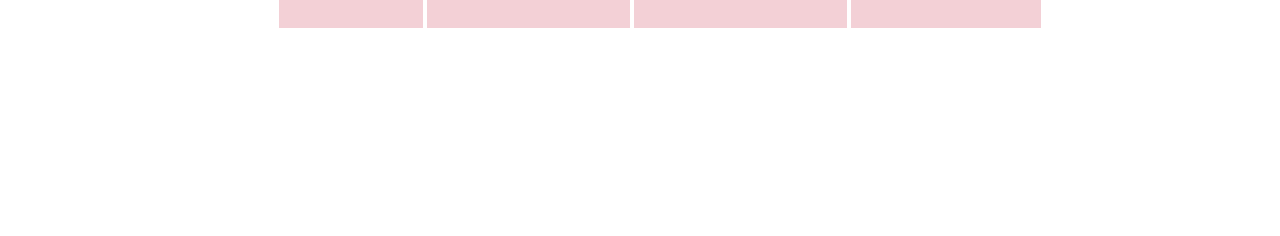
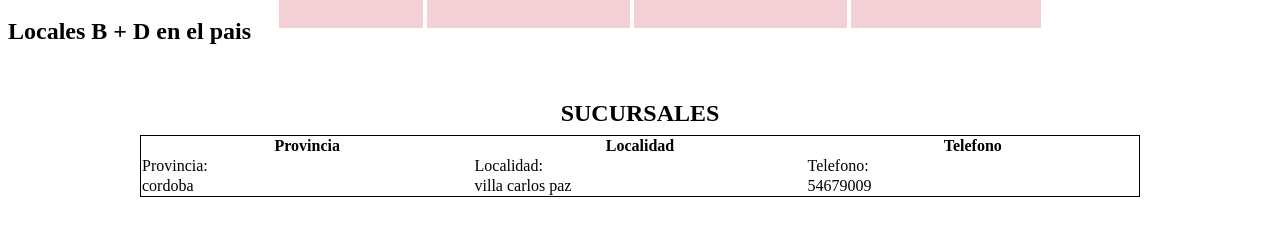
Before and after one commit to mariadrey17/Tiendaonline, a website: page pages/sucursales.html in a window 1280 px wide. Shown: the part 184-420 px from the top of the page. Drawn offline with Linux system fonts and the light colour scheme.

Commit message:
hice cambios en sucursales

```diff
--- a/pages/sucursales.html
+++ b/pages/sucursales.html
@@ -20,6 +20,37 @@
               </ul>
         </nav>
     </header>
+    <h2>Locales B + D en el pais </h2>
+      <div class="container-sucursales">
+        <table class="table">
+            <caption>Sucursales</caption>
+            <thead>
+                <tr>
+                <th>Provincia</th>
+                <th>Localidad</th>
+                <th>Telefono</th>
+                </tr>
 
+            </thead>
+
+            <tbody>
+                <tr>
+                    <td>Provincia:</td>
+                    <td>Localidad:</td>
+                    <td>Telefono:</td>
+
+
+                </tr>
+
+                <tr>
+                    <td>cordoba</td>
+                    <td>villa carlos paz</td>
+                    <td>54679009</td>
+                </tr>
+
+            </tbody>
+        </table>
+
+      </div>
 </body>
 </html>
--- a/scss/_sucursales.scss
+++ b/scss/_sucursales.scss
@@ -0,0 +1,21 @@
+.container-sucursales {
+    width:100%;
+    max-width:1000px;
+    margin : auto;
+    margin-top: 47px;
+}
+.table {
+    width:100% ;
+    border:1px solid black;
+    border-collapse:collapse;
+    margin:0;
+    padding:0;
+    table-layout:fixed;
+}
+
+.table caption {
+    font-size:24px ;
+    text-transform:uppercase ;
+    font-weight:bold ;
+    margin: 8px 0px;
+}
```
Also changed, not shown: css/styles.css, 1 other file.
